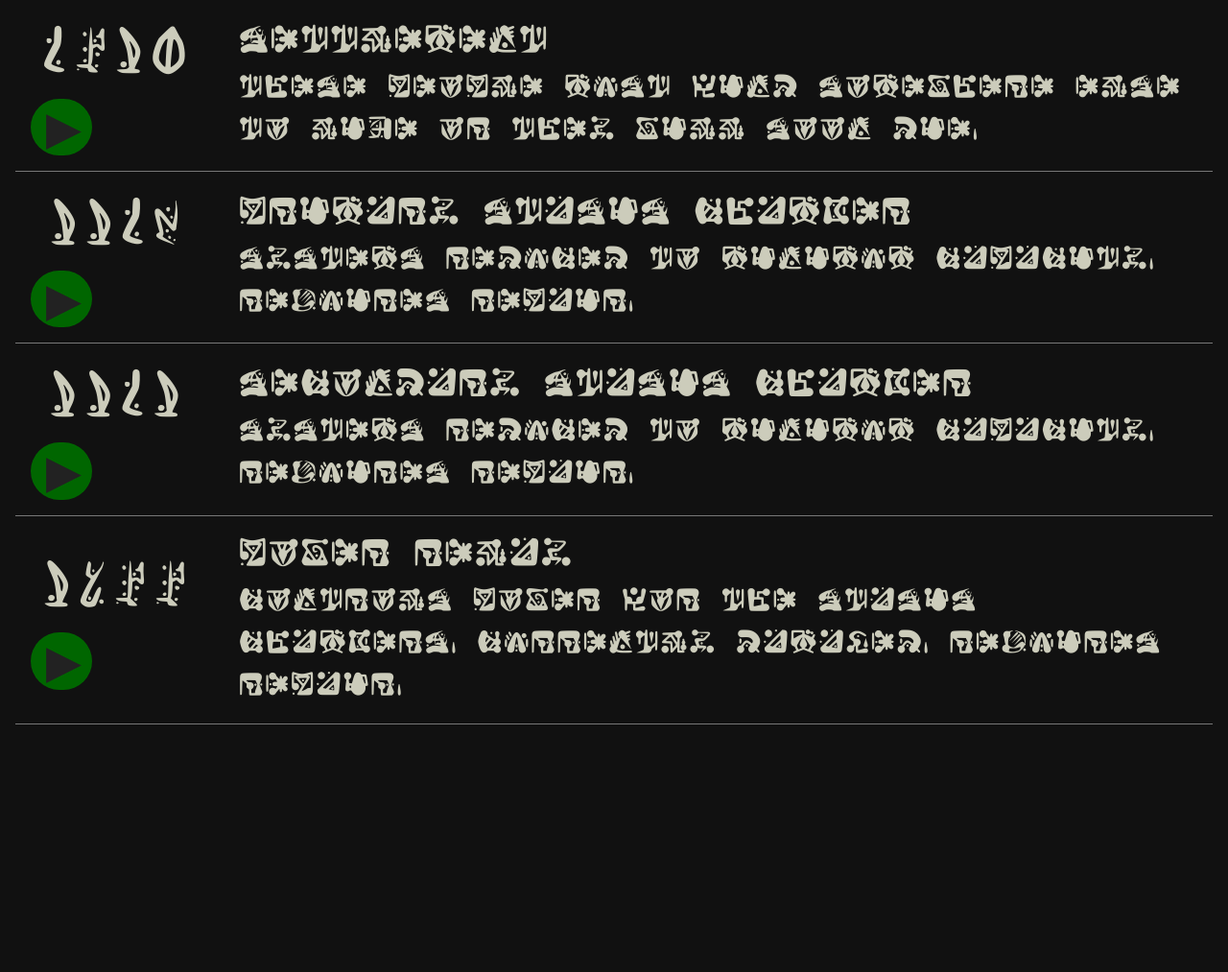
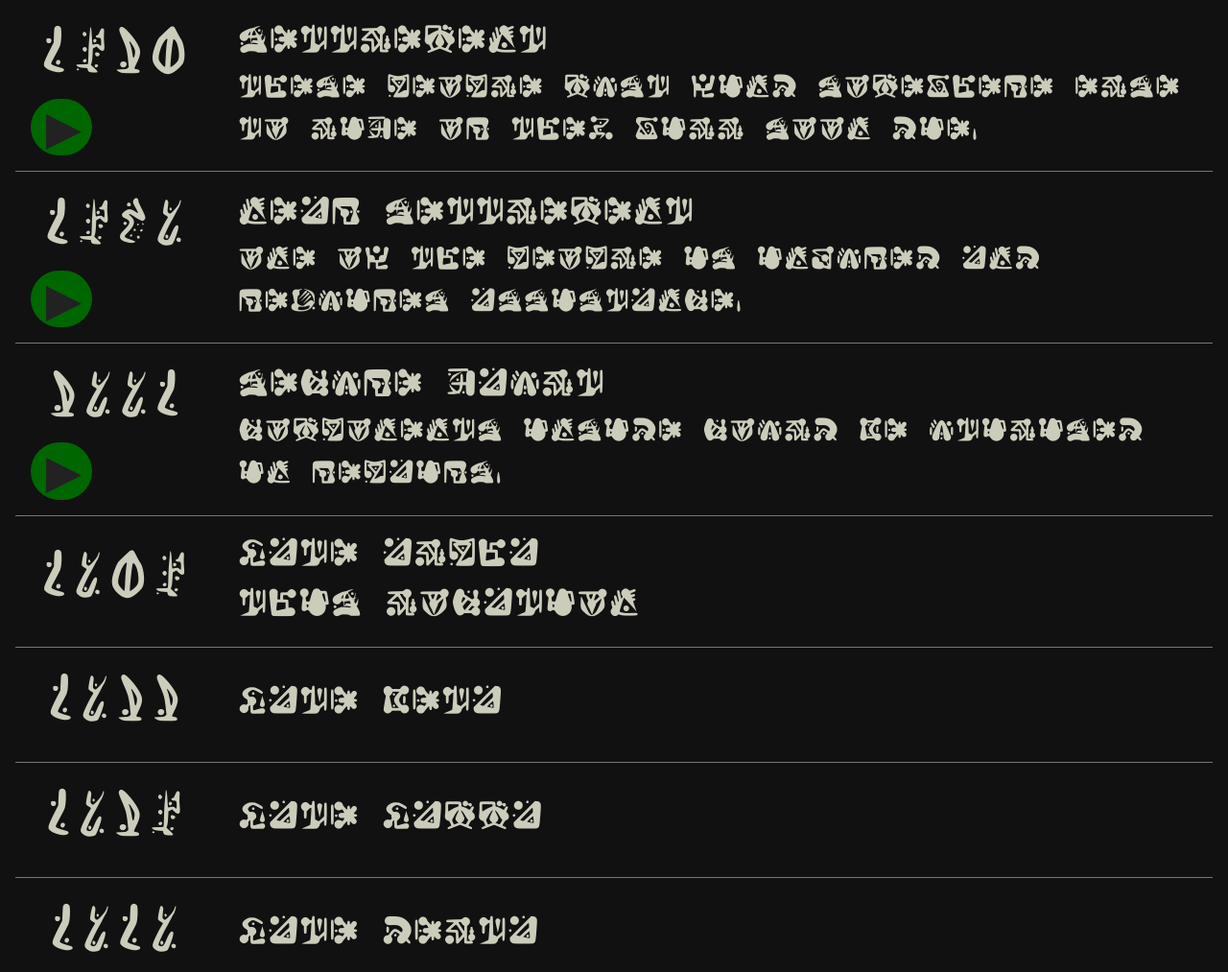
Before and after one commit to indefinitedevil/aztlan-console, a PHP site: page /rings.php in a window 1280 px wide. Shown: the top 1013 px of the page at 96% size. Run offline with PHP 8.4, Linux system fonts and the light colour scheme.

Commit message:
Update rings.php

```diff
--- a/rings.php
+++ b/rings.php
@@ -150,10 +150,10 @@ $stasis = [
         'audio' => 'stasis3',
 	],
 ];
-$locations = $stasis;
+//$locations = $stasis;
 $trials1 = [];
 //$trials2 = [];
-$trials3 = [];
+//$trials3 = [];
 $trials4 = [];
 $trials5 = [];
 $locations = array_merge(
```
